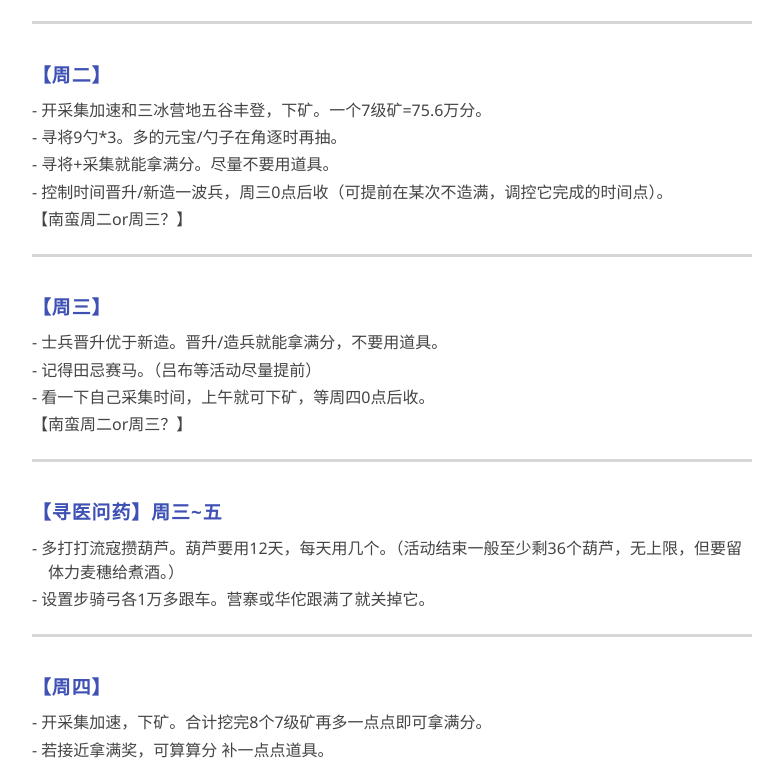
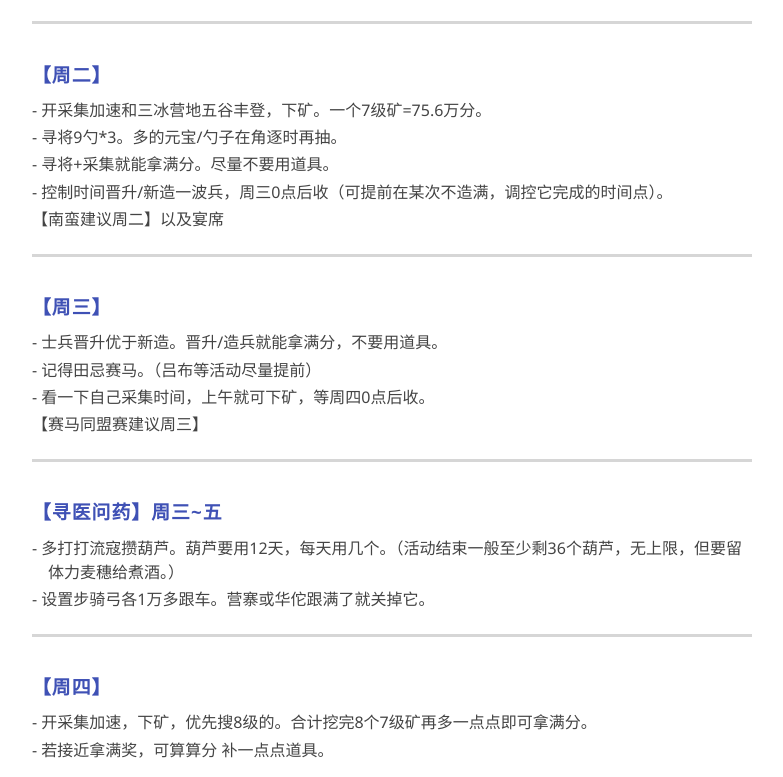
Before and after one commit to malloc7/3b, a plain HTML site: page S4_lord.html in a window 1280 px wide. Shown: the part 1663-2440 px from the top of the page, without its empty margins (248-1031 px from the left). Drawn offline with Linux system fonts and the light colour scheme.

Commit message:
更新 S4_lord.html

```diff
--- a/S4_lord.html
+++ b/S4_lord.html
@@ -154,7 +154,7 @@
 	<p>- 寻将9勺*3。多的元宝/勺子在角逐时再抽。</p>
 	<p>- 寻将+采集就能拿满分。尽量不要用道具。</p>
 	<p>- 控制时间晋升/新造一波兵，周三0点后收（可提前在某次不造满，调控它完成的时间点）。</p>
-	【南蛮周二or周三？】
+	【南蛮建议周二】以及宴席
       </div>
     </div>
     <hr class="section-divider">
@@ -166,7 +166,7 @@
 	<p>- 士兵晋升优于新造。晋升/造兵就能拿满分，不要用道具。</p>
 	<p>- 记得田忌赛马。（吕布等活动尽量提前）</p>
 	<p>- 看一下自己采集时间，上午就可下矿，等周四0点后收。</p>
-	【南蛮周二or周三？】
+	【赛马同盟赛建议周三】
       </div>
     </div>
     <hr class="section-divider">
@@ -185,7 +185,7 @@
     <div class="section">
       <div class="section-title">【周四】</div>
       <div class="section-content">
-	<p>- 开采集加速，下矿。合计挖完8个7级矿再多一点点即可拿满分。</p>
+	<p>- 开采集加速，下矿，优先搜8级的。合计挖完8个7级矿再多一点点即可拿满分。</p>
 	<p>- 若接近拿满奖，可算算分 补一点点道具。</p>
       </div>
     </div>
```
